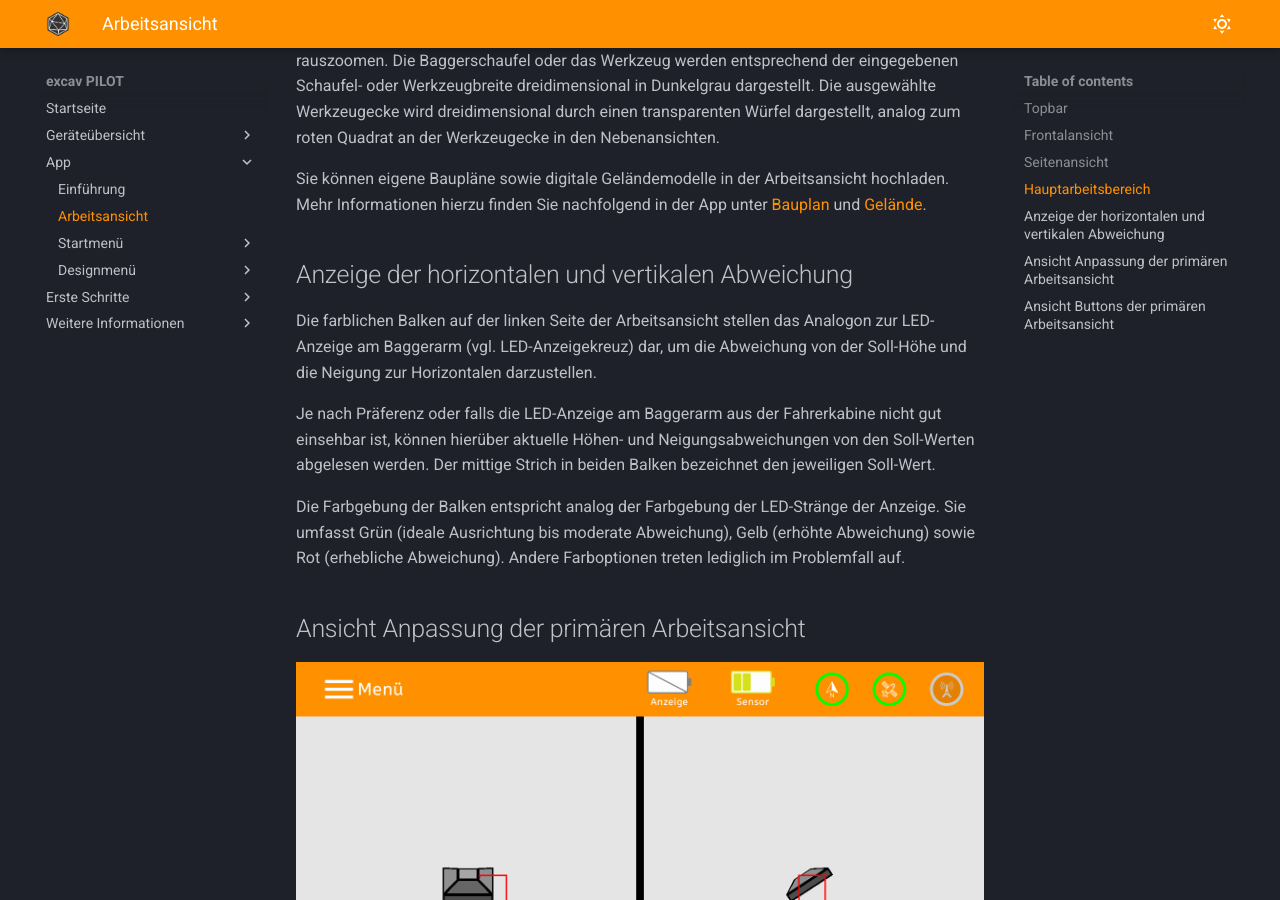
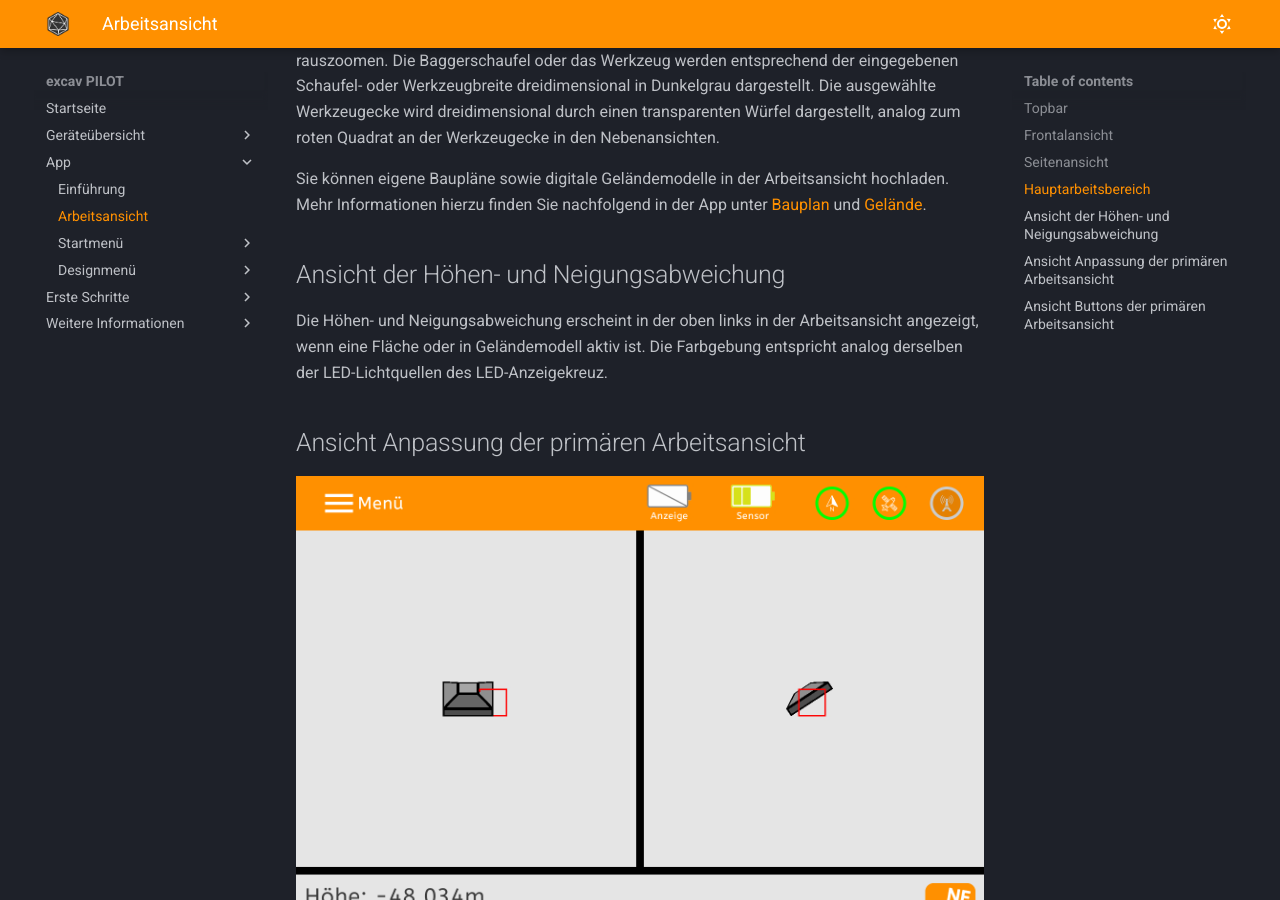
Before and after one commit to tobias-sizmann/mkdocs-excavpilot, an MkDocs documentation site: the page built from docs/Arbeitsansicht/Arbeitsansicht.md, in a window 1280 px wide and 900 px high, scrolled down 5354 px. Built offline with MkDocs 1.6.1 and Material for MkDocs 9.7.7, drawn with Linux system fonts in a browser that asks for light colours.

Commit message:
Bearbeitung ToDo Peter

```diff
--- a/docs/Arbeitsansicht/Arbeitsansicht.md
+++ b/docs/Arbeitsansicht/Arbeitsansicht.md
@@ -117,13 +117,9 @@ Die Höhe des Referenzpunktes wird durch ein festes Gitternetz dargestellt, wobe
 Sie können eigene Baupläne sowie digitale Geländemodelle in der Arbeitsansicht hochladen. Mehr Informationen hierzu finden Sie nachfolgend in der App unter [Bauplan](../Bauplan/Bauplan.md) und [Gelände](../Gelände/Gelände.md).
 
 [//]: # (todo: Der folgende Abschnitt muss entfernt werden. Existiert nicht mehr. Dagegen wird jetzt die Höhen- und Neigungsabweichung in der Bildschirmecke oben links angezeigt, wenn eine Fläche / Geländemodell aktiv gesetzt wird. Dies muss entsprechend ergänzt werden.)
-## Anzeige der horizontalen und vertikalen Abweichung
+## Ansicht der Höhen- und Neigungsabweichung
 
-Die farblichen Balken auf der linken Seite der Arbeitsansicht stellen das Analogon zur LED-Anzeige am Baggerarm (vgl. LED-Anzeigekreuz) dar, um die Abweichung von der Soll-Höhe und die Neigung zur Horizontalen darzustellen.
-
-Je nach Präferenz oder falls die LED-Anzeige am Baggerarm aus der Fahrerkabine nicht gut einsehbar ist, können hierüber aktuelle Höhen- und Neigungsabweichungen von den Soll-Werten abgelesen werden. Der mittige Strich in beiden Balken bezeichnet den jeweiligen Soll-Wert.
-
-Die Farbgebung der Balken entspricht analog der Farbgebung der LED-Stränge der Anzeige. Sie umfasst Grün (ideale Ausrichtung bis moderate Abweichung), Gelb (erhöhte Abweichung) sowie Rot (erhebliche Abweichung). Andere Farboptionen treten lediglich im Problemfall auf.
+Die Höhen- und Neigungsabweichung erscheint in der oben links in der Arbeitsansicht angezeigt, wenn eine Fläche oder in Geländemodell aktiv ist. Die Farbgebung entspricht analog derselben der LED-Lichtquellen des LED-Anzeigekreuz.
 
 ## Ansicht Anpassung der primären Arbeitsansicht
 
```
